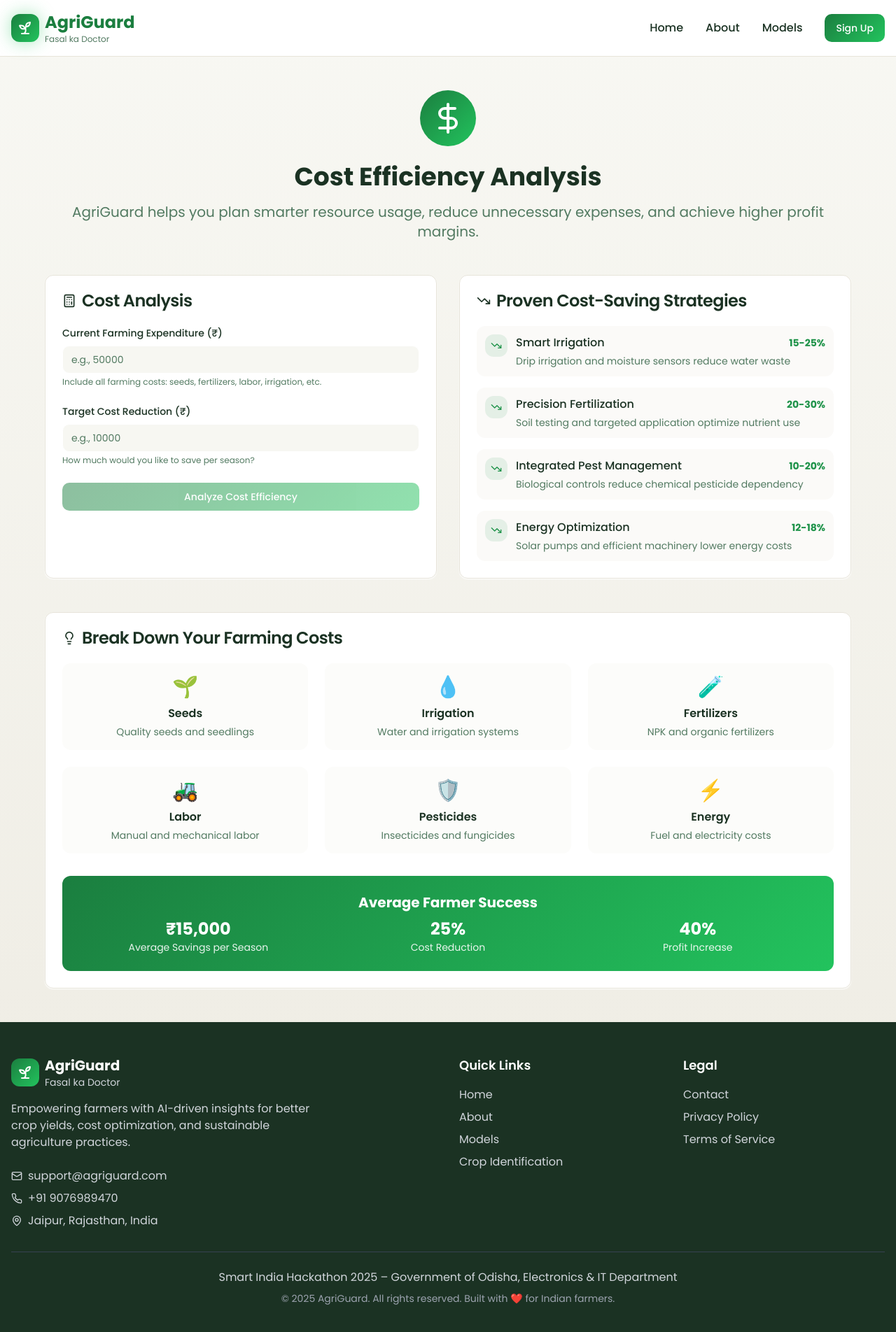
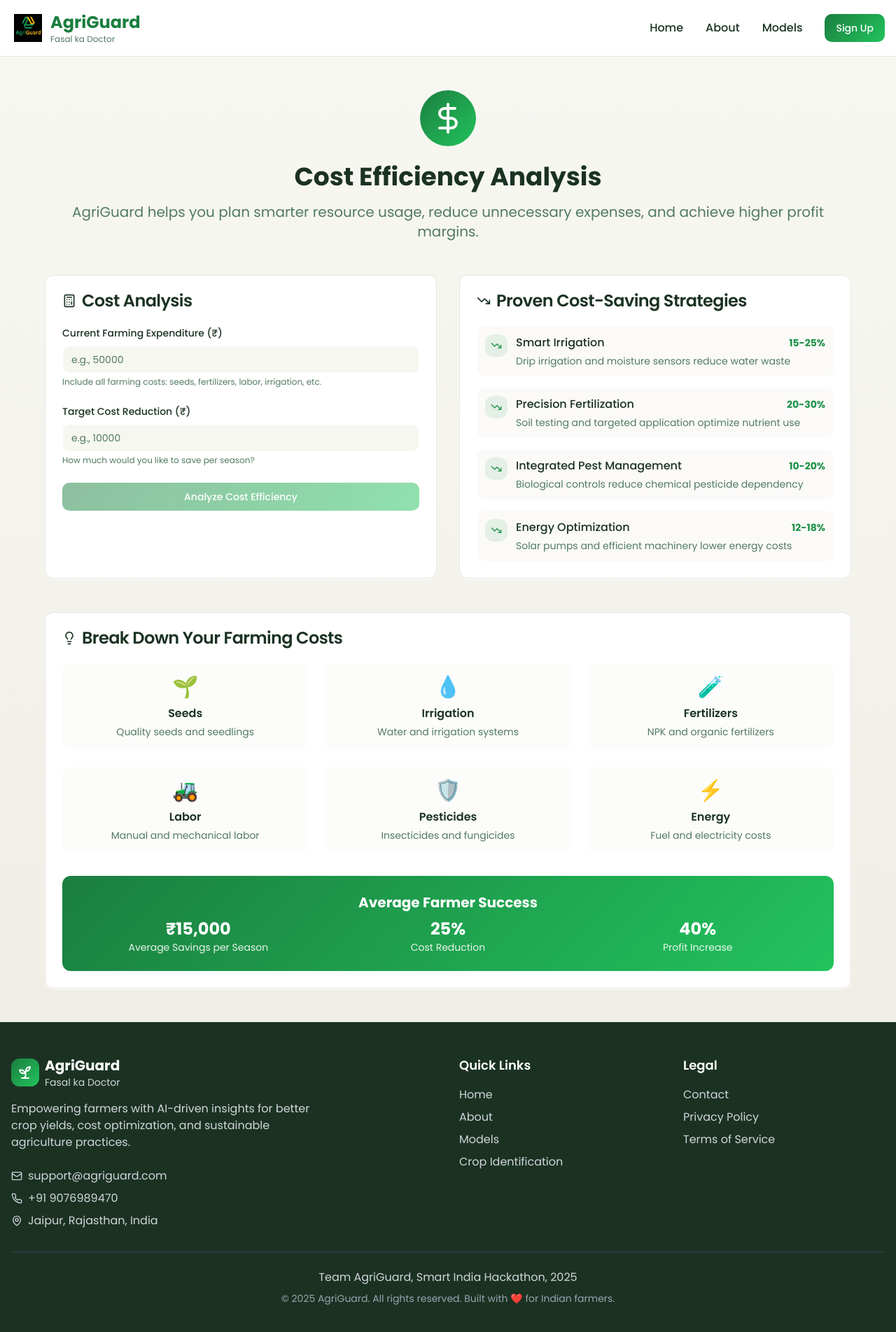
Before and after one commit to divisha15/AgriGuard-old, a React (Vite) app: page /cost-efficiency in a window 1280 px wide. Shown: the top 1904 px of the page at 70% size. Built offline with nearby package versions, Linux system fonts and the light colour scheme.

Commit message:
Add logo and update footer text

```diff
--- a/src/components/Footer.tsx
+++ b/src/components/Footer.tsx
@@ -74,7 +74,7 @@ const Footer = () => {
         {/* Bottom Bar */}
         <div className="border-t border-gray-700 pt-6 mt-8 text-center">
           <p className="text-gray-300 mb-2">
-            Smart India Hackathon 2025 – Government of Odisha, Electronics & IT Department
+            Team AgriGuard, Smart India Hackathon, 2025
           </p>
           <p className="text-sm text-gray-400">
             © 2025 AgriGuard. All rights reserved. Built with ❤️ for Indian farmers.
--- a/src/components/Header.tsx
+++ b/src/components/Header.tsx
@@ -1,6 +1,5 @@
 import { Link } from "react-router-dom";
 import { Button } from "@/components/ui/button";
-import { Sprout } from "lucide-react";
 
 const Header = () => {
   return (
@@ -9,8 +8,8 @@ const Header = () => {
         <div className="flex items-center justify-between">
           {/* Logo */}
           <Link to="/" className="flex items-center space-x-2 group">
-            <div className="p-2 bg-gradient-primary rounded-xl shadow-glow-green group-hover:shadow-glow-green transition-smooth">
-              <Sprout className="h-6 w-6 text-white" />
+            <div className="p-1 rounded-xl group-hover:shadow-glow-green transition-smooth">
+              <img src="/lovable-uploads/0f4475e5-d273-4c65-8658-eddcde9bfedb.png" alt="AgriGuard Logo" className="h-10 w-10" />
             </div>
             <div>
               <h1 className="text-2xl font-bold text-primary">AgriGuard</h1>
```
Also changed, not shown: public/lovable-uploads/0f4475e5-d273-4c65-8658-eddcde9bfedb.png (added).
